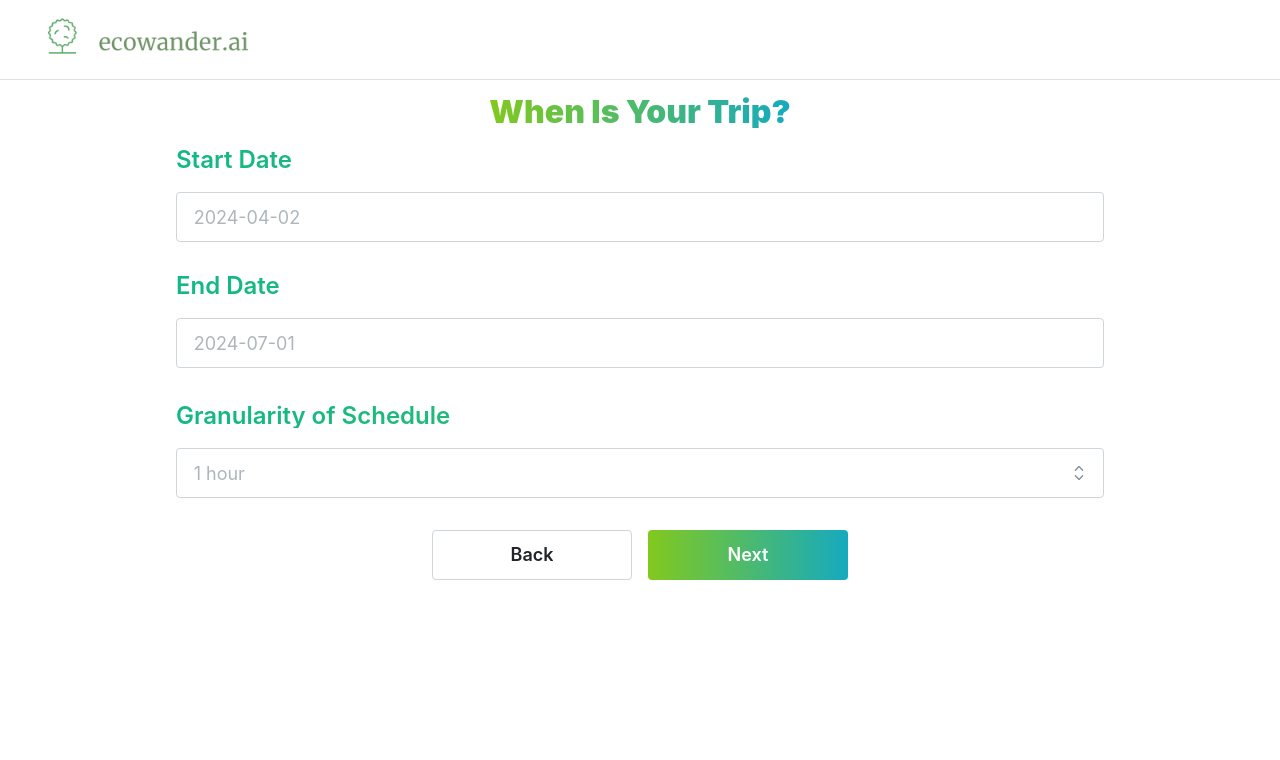
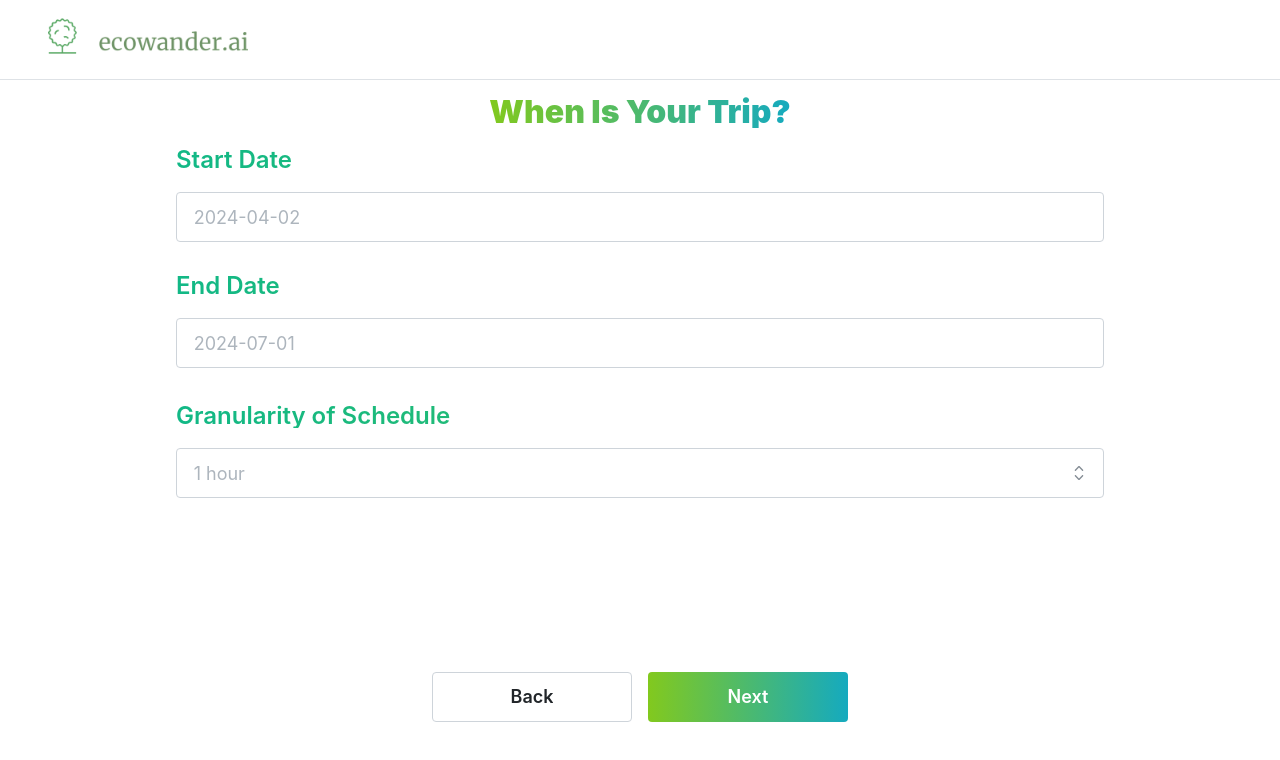
Before and after one commit to apramm/Ecowander.ai, a React (Vite) app in the folder Frontend/: page / in a window 1280 px wide. Both pictures are taken after a click on the button "Start!". Shown: the top 760 px of the page. Built offline with nearby package versions, Linux system fonts and the light colour scheme.

Commit message:
Make containers the same height

```diff
--- a/Frontend/src/pages/Page1.tsx
+++ b/Frontend/src/pages/Page1.tsx
@@ -39,7 +39,7 @@ const Page1: React.FC<DateSelectorProps> = ({ formData, setFormData }) => {
   };
 
   return (
-    <Container size="md">
+    <Container size="md" h="70vh" style={{ overflow: 'auto' }}>
       <Center>
         <Text
           mb={20}
--- a/Frontend/src/pages/Page2.tsx
+++ b/Frontend/src/pages/Page2.tsx
@@ -26,7 +26,7 @@ const Page2: React.FC<Page2Props> = ({ formData, setFormData }) => {
   };
 
   return (
-    <Container size="md">
+    <Container size="md" h="70vh" style={{ overflow: 'auto' }}>
       <Center>
         <Text
           mb={20}
--- a/Frontend/src/pages/Page3.tsx
+++ b/Frontend/src/pages/Page3.tsx
@@ -55,7 +55,7 @@ const Page3: React.FC<Page3Props> = ({ formData, setFormData }) => {
   };
 
   return (
-    <Container size="md">
+    <Container size="md" h="70vh" style={{ overflow: 'auto' }}>
       <Center>
         <Text
           mb={20}
--- a/Frontend/src/pages/ResponsePage.tsx
+++ b/Frontend/src/pages/ResponsePage.tsx
@@ -8,7 +8,7 @@ interface ResponsePageProps {
 
 export const ResponsePage: React.FC<ResponsePageProps> = ({ llmResponse }) => {
   return (
-    <Container size="md">
+    <Container size="md" h="70vh" style={{ overflow: 'auto' }}>
       {llmResponse ? (
         <MarkdownRenderer markdownString={llmResponse}></MarkdownRenderer>
       ) : (
```
